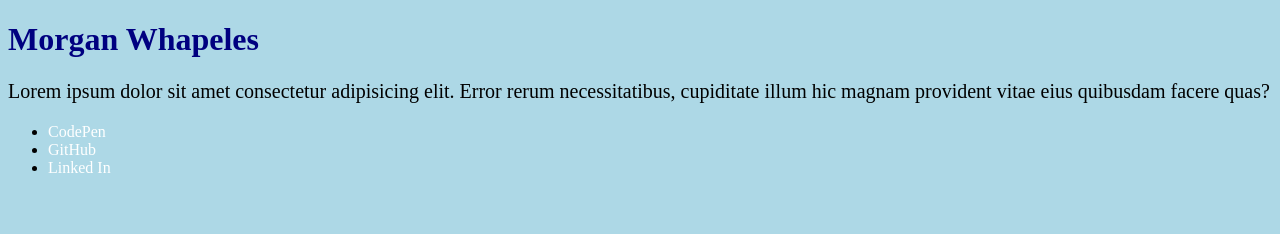
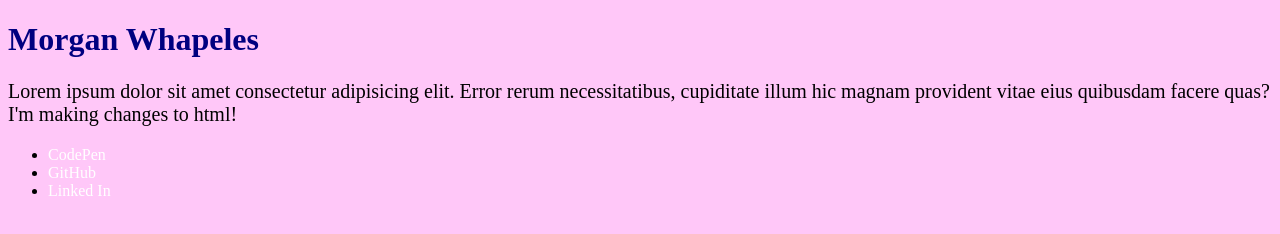
Before and after one commit to mwhapeles/mwhapeles, a plain HTML site: page index.html in a window 1280 px wide. Drawn offline with Linux system fonts and the light colour scheme.

Commit message:
reupload!

```diff
--- a/index.html
+++ b/index.html
@@ -18,7 +18,7 @@
 </head>
 <body>
   <h1>Morgan Whapeles</h1>
-<p>Lorem ipsum dolor sit amet consectetur adipisicing elit. Error rerum necessitatibus, cupiditate illum hic magnam provident vitae eius quibusdam facere quas?</p>
+<p>Lorem ipsum dolor sit amet consectetur adipisicing elit. Error rerum necessitatibus, cupiditate illum hic magnam provident vitae eius quibusdam facere quas? I'm making changes to html!</p>
 
 <ul>
   <li><a href="look at this">CodePen</a></li>
--- a/style.css
+++ b/style.css
@@ -1,5 +1,5 @@
 body {
-  background:lightblue;
+  background:rgb(255, 199, 248);
 }
 h1 {
 color:navy;}
```
